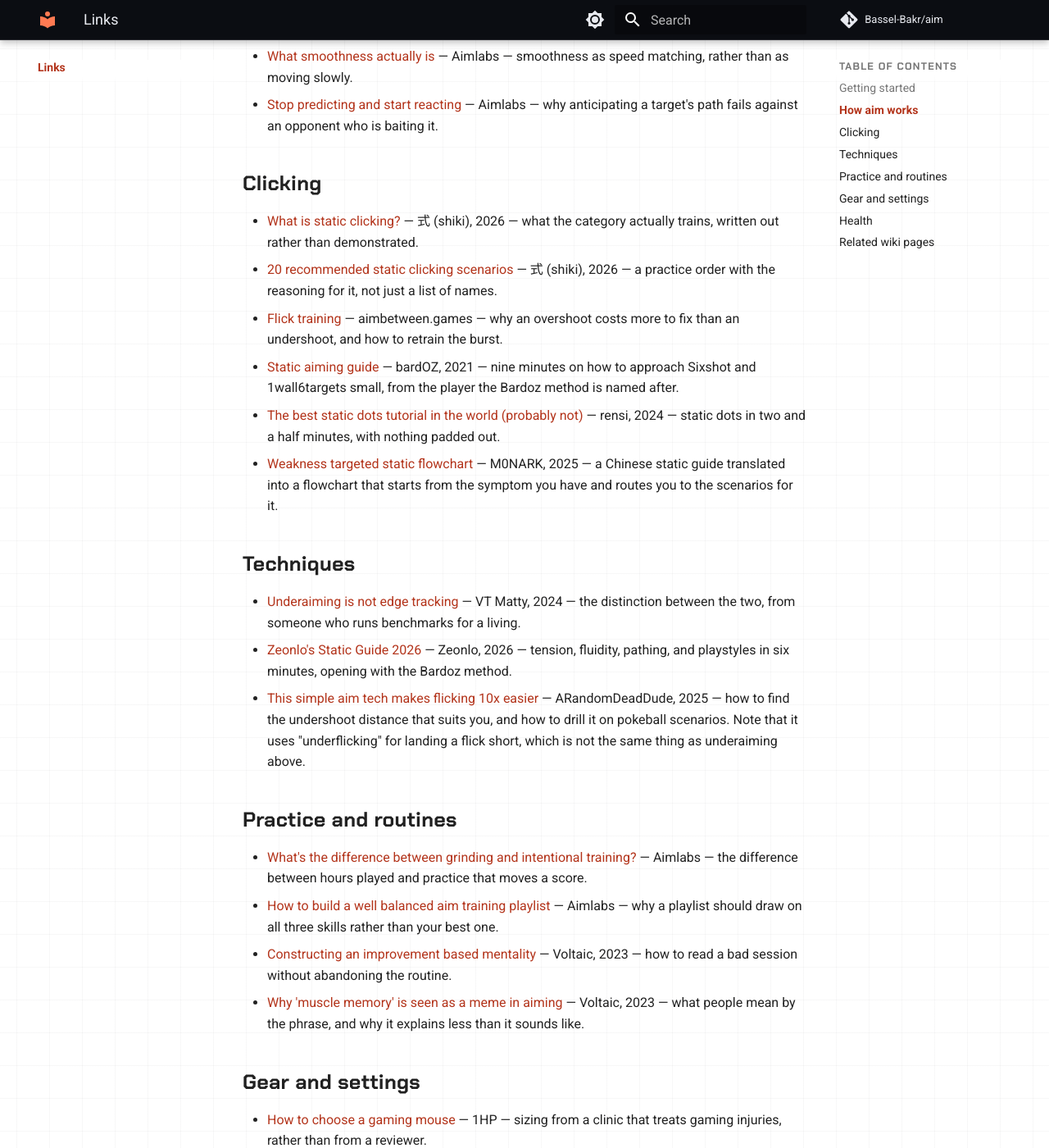
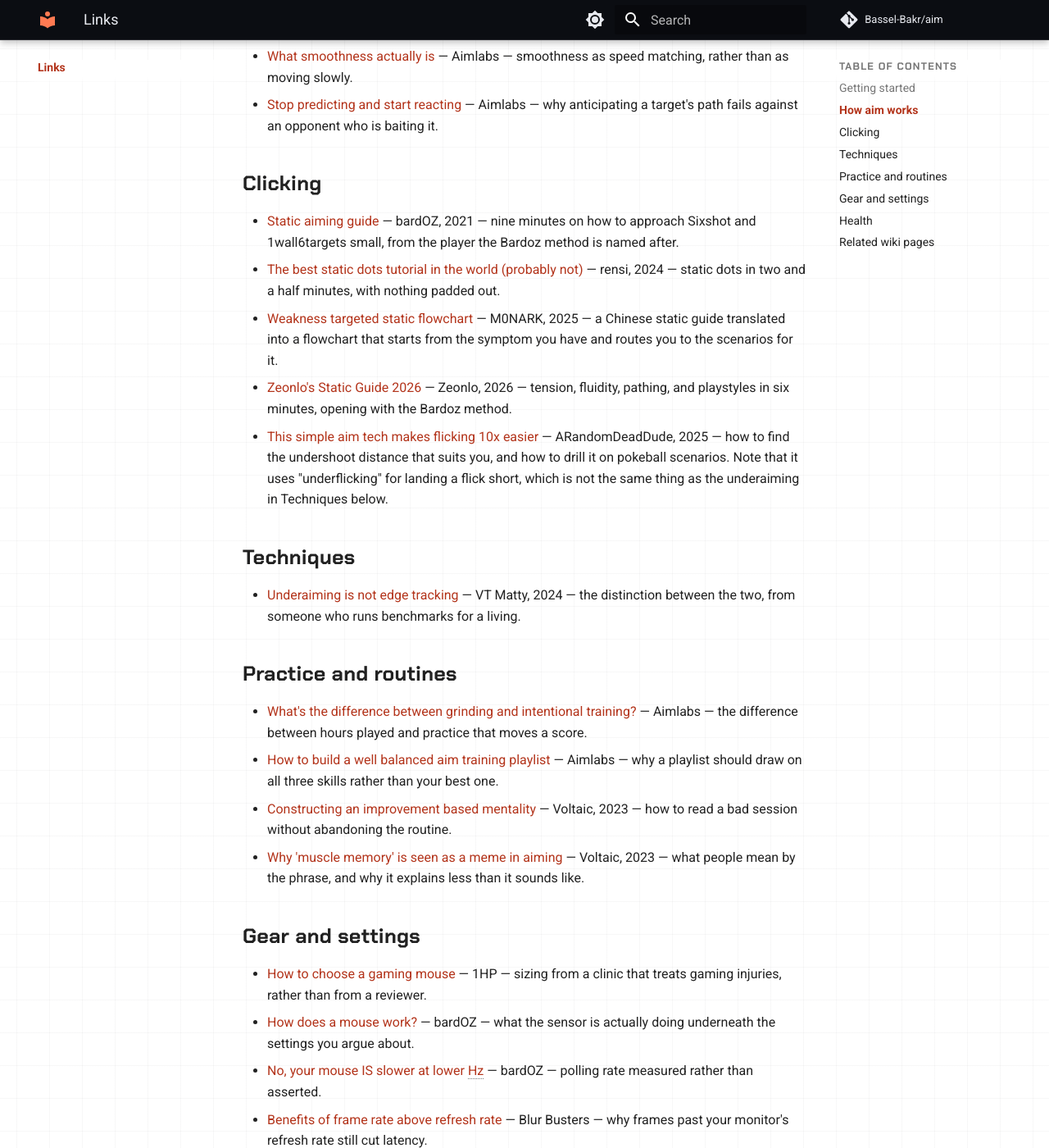
Before and after one commit to Bassel-Bakr/Aim, an MkDocs documentation site: the page built from docs/links.md, in a window 1280 px wide and 1400 px high, scrolled down 861 px. Shown: the whole window at 82% size. Built offline with MkDocs 1.6.1 and Material for MkDocs 9.7.7, drawn with Linux system fonts in a browser that asks for light colours; comment, search, counter and statistics services are not loaded.

Commit message:
docs: correct the FOV cross-reference and re-sort the Clicking links
The glossary sent a reader from FOV to Target Switching, which has nothing to
do with how much of the world is on screen. No page covers FOV, so there was
no better target to point at: the line is gone rather than redirected, and the
Wikipedia footnote still carries the definition.

On the Links page, the two static-clicking write-ups and the flick-training
explainer are dropped, and Zeonlo's guide and ARandomDeadDude's underflicking
video move from Techniques to Clicking, where both actually sit. The caveat on
the underflicking entry now points forward to Techniques rather than saying
"above", since it is no longer underneath the entry it contrasts with.

Co-Authored-By: Claude Opus 5 <noreply@anthropic.com>

```diff
--- a/docs/links.md
+++ b/docs/links.md
@@ -34,12 +34,6 @@ resource pages.
 
 ## Clicking
 
-- [What is static clicking?](https://note.com/ziyu_wo_tsukame/n/n043102c00d3e?hl=en) — 式 (shiki),
-  2026 — what the category actually trains, written out rather than demonstrated.
-- [20 recommended static clicking scenarios](https://note.com/ziyu_wo_tsukame/n/nae08ea5b8741?hl=en) —
-  式 (shiki), 2026 — a practice order with the reasoning for it, not just a list of names.
-- [Flick training](https://aimbetween.games/modes/flick) — aimbetween.games — why an overshoot
-  costs more to fix than an undershoot, and how to retrain the burst.
 - [Static aiming guide](https://www.youtube.com/watch?v=B0Y1KSYxuo4) — bardOZ, 2021 — nine minutes
   on how to approach Sixshot and 1wall6targets small, from the player the Bardoz method is named
   after.
@@ -51,17 +45,17 @@ resource pages.
   <!-- REVIEW: a reply in that thread credits violat3 with making the original, but x.com/violat3
   does not exist and no public copy of the Chinese original could be found. M0NARK offers a
   higher-resolution copy by Discord DM (m0nark) and could confirm the author. -->
+- [Zeonlo's Static Guide 2026](https://www.youtube.com/watch?v=4cdQpKCCOGM) — Zeonlo, 2026 —
+  tension, fluidity, pathing, and playstyles in six minutes, opening with the Bardoz method.
+- [This simple aim tech makes flicking 10x easier](https://www.youtube.com/watch?v=PEkz4YncixM) —
+  ARandomDeadDude, 2025 — how to find the undershoot distance that suits you, and how to drill it
+  on pokeball scenarios. Note that it uses "underflicking" for landing a flick short, which is not
+  the same thing as the underaiming in Techniques below.
 
 ## Techniques
 
 - [Underaiming is not edge tracking](https://x.com/Matty_OW/status/1873563341408674076) — VT Matty,
   2024 — the distinction between the two, from someone who runs benchmarks for a living.
-- [Zeonlo's Static Guide 2026](https://www.youtube.com/watch?v=4cdQpKCCOGM) — Zeonlo, 2026 —
-  tension, fluidity, pathing, and playstyles in six minutes, opening with the Bardoz method.
-- [This simple aim tech makes flicking 10x easier](https://www.youtube.com/watch?v=PEkz4YncixM) —
-  ARandomDeadDude, 2025 — how to find the undershoot distance that suits you, and how to drill it
-  on pokeball scenarios. Note that it uses "underflicking" for landing a flick short, which is not
-  the same thing as underaiming above.
 
 ## Practice and routines
 
```
Also changed, not shown: docs/wiki/glossary.md (+0 -1 lines).
